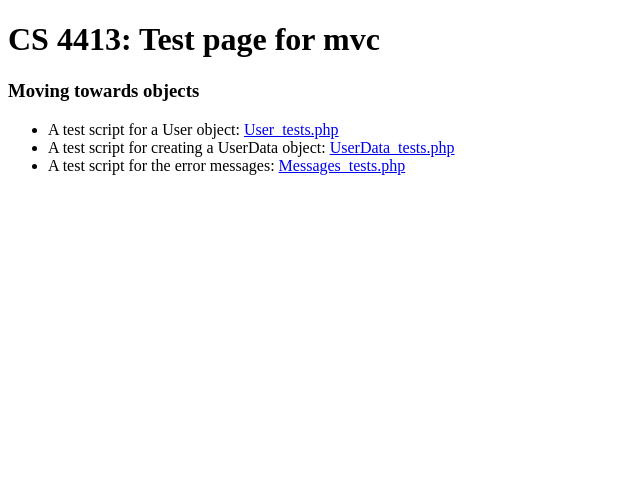
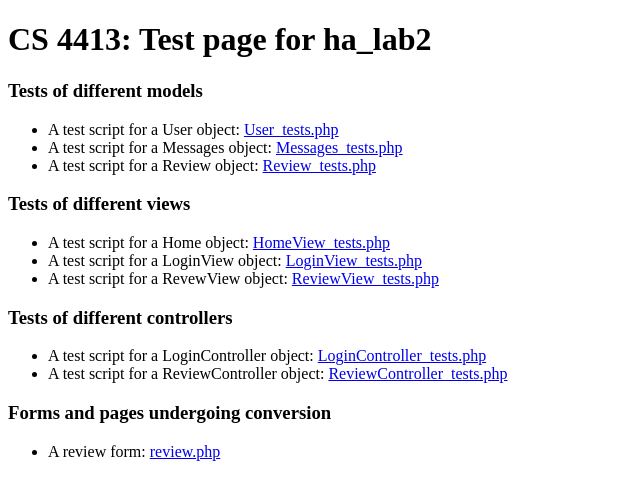
Before and after one commit to mr-augustine/sensor-data-repo, a PHP site: page /tests.html in a window 1280 px wide. Shown: the top 500 px of the page, without its empty margins (0-640 px from the left). Run offline with PHP 8.4, Linux system fonts and the light colour scheme.

```diff
--- a/lab2/ha_lab2/WebContent/tests.html
+++ b/lab2/ha_lab2/WebContent/tests.html
@@ -1,23 +1,53 @@
 <!DOCTYPE html>
 <html>
 <head>
-<meta charset="ISO-8859-1">
-<title>CS 4413 Test page for mvc</title>
+<meta charset="utf-8">
+<title>CS 4413 Test page for ha_lab2</title>
 <meta content="text/html; charset=utf-8" http-equiv="Content-Type" />
 <meta name="keywords" content="HTML forms, PhP form handling"/>
-<meta name="description" content="Tests for our mvc"/>
+<meta name="description" content="Tests for ha_lab2"/>
 </head>
 <body>
-<h1>CS 4413: Test page for mvc</h1>
+<h1>CS 4413: Test page for ha_lab2</h1>
 <section>
-<h3>Moving towards objects</h3>
+<h3>Tests of different models</h3>
 <ul>
 <li> A test script for a User object:
 <a href="./tests/User_tests.php">User_tests.php</a></li>
-<li> A test script for creating a UserData object:
-<a href="./tests/UserData_tests.php">UserData_tests.php</a></li>
-<li> A test script for the error messages:
+<li> A test script for a Messages object:
 <a href="./tests/Messages_tests.php">Messages_tests.php</a></li>
+<li> A test script for a Review object:
+<a href="./tests/Review_tests.php">Review_tests.php</a></li>
+</ul>
+</section>
+
+<section>
+<h3>Tests of different views</h3>
+<ul>
+<li> A test script for a Home object:
+<a href="./tests/HomeView_tests.php">HomeView_tests.php</a></li>
+<li> A test script for a LoginView object:
+<a href="./tests/LoginView_tests.php">LoginView_tests.php</a></li>
+<li> A test script for a RevewView object:
+<a href="./tests/ReviewView_tests.php">ReviewView_tests.php</a></li>
+</ul>
+</section>
+
+<section>
+<h3>Tests of different controllers</h3>
+<ul>
+<li> A test script for a LoginController object:
+<a href="./tests/LoginController_tests.php">LoginController_tests.php</a></li>
+<li> A test script for a ReviewController object:
+<a href="./tests/ReviewController_tests.php">ReviewController_tests.php</a></li>
+</ul>
+</section>
+
+<section>
+<h3>Forms and pages undergoing conversion</h3>
+<ul>
+<li> A review form:
+<a href="review.php">review.php</a></li>
 </ul>
 </section>
 
--- a/lab2/ha_lab2/WebContent/views/HomeView.class.php
+++ b/lab2/ha_lab2/WebContent/views/HomeView.class.php
@@ -52,6 +52,7 @@ class HomeView {
 		<a href="">Help</a> |
 		<a href="">Terms</a> |
 		<a href="">Privacy</a>
+		 | <a href="tests.html">TESTS</a>
 		</nav>
 
 		<p>Copyright 2015</p>
```
Also changed, not shown: lab2/ha_lab2/WebContent/tests/HomeView_tests.php (added, +19 -0 lines).
